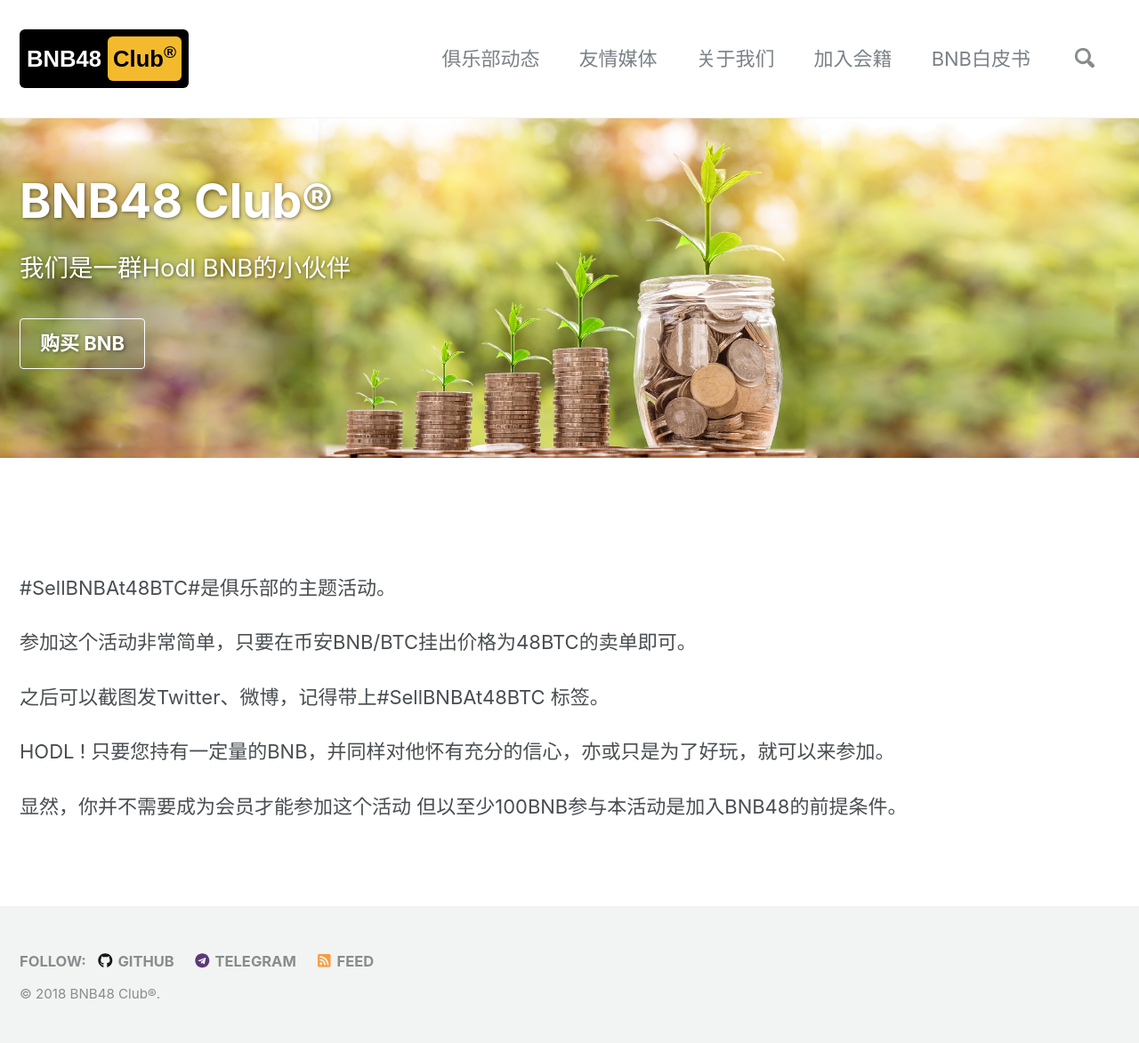
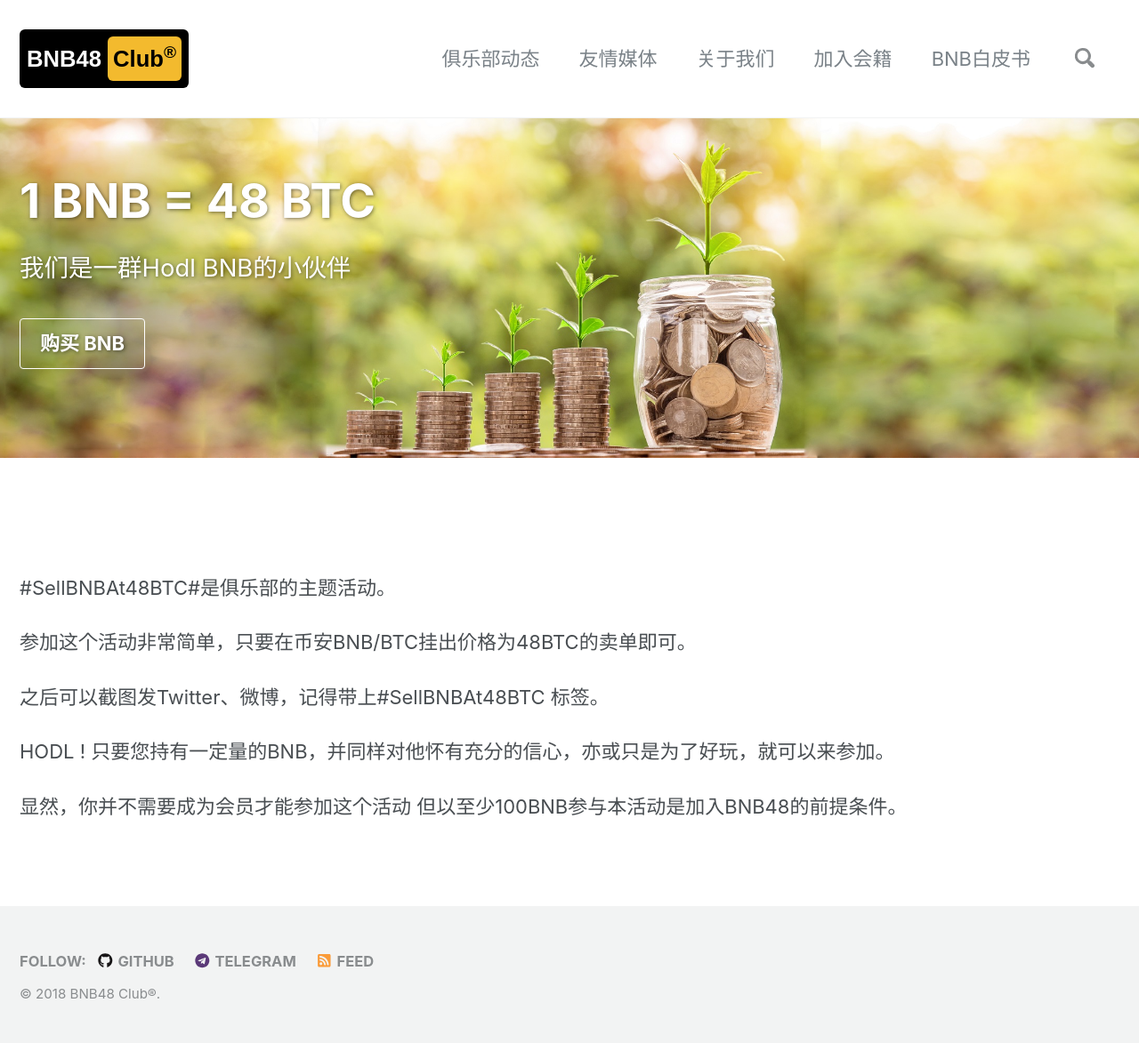
Before and after one commit to 48Club/BNB48Club.github.io, a Jekyll site: the page built from _pages/home.md, in a window 1280 px wide. Shown: the whole page at 89% size. Built offline with Jekyll 4.4.1, drawn with Linux system fonts in a browser that asks for light colours; nearby versions of some CDN libraries.

Commit message:
Update _config.yml

```diff
--- a/_config.yml
+++ b/_config.yml
@@ -7,7 +7,7 @@
 
 # Site Settings
 locale                   : "en-US"
-title                    : "BNB48 Club®"
+title                    : "1 BNB = 48 BTC"
 title_separator          : "-"
 name                     : &name "BNB48 Club®"
 description              : &description "1BNB=48BTC"
```
